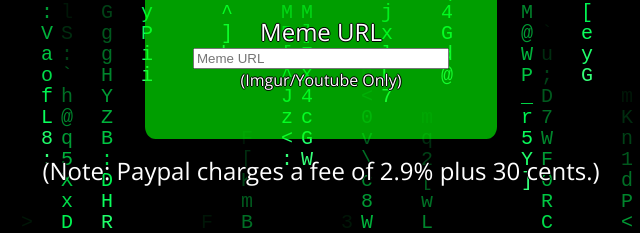
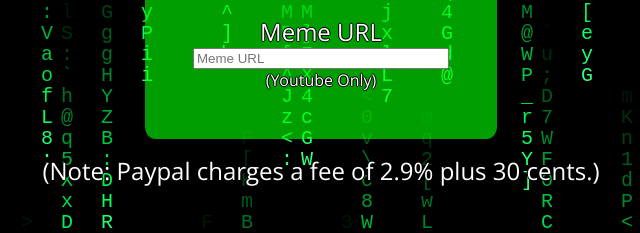
Before and after one commit to hwXYZ12/hwXYZ12.github.io, a plain HTML site: page index.html in a window 1280 px wide. Shown: the part 360-593 px from the top of the page, 319-959 px from the left. Drawn offline with nearby package versions, Linux system fonts and the light colour scheme.

Commit message:
Only Youtube links

```diff
--- a/index.html
+++ b/index.html
@@ -11,7 +11,7 @@
 		<textarea class="" rows="8" cols="26" type="text" id="message" maxlength=200 placeholder="Message"></textarea>
 		<label class="textLabel" id="bottomLabel">Meme URL</label>
 		<input class="" type="text" id="memeURL" maxlength=100 placeholder="Meme URL">
-		<label id="imgVidOnly">(Imgur/Youtube Only)</label>
+		<label id="imgVidOnly">(Youtube Only)</label>
 	</div>
 	<label class="textLabel" id="feesFeelsAmazingMan">(Note: Paypal charges a fee of 2.9% plus 30 cents.)</label>
 	<div id="theButton">
```
